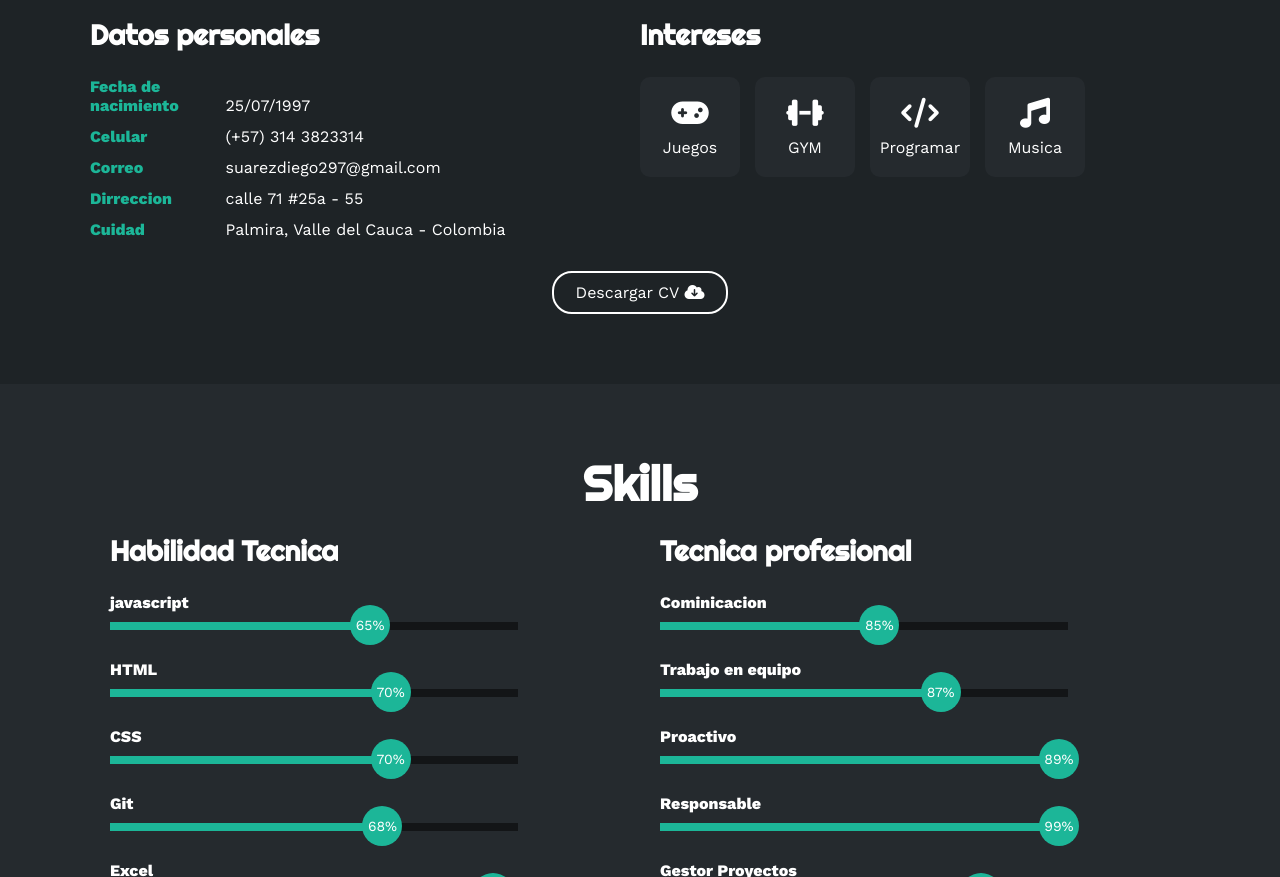
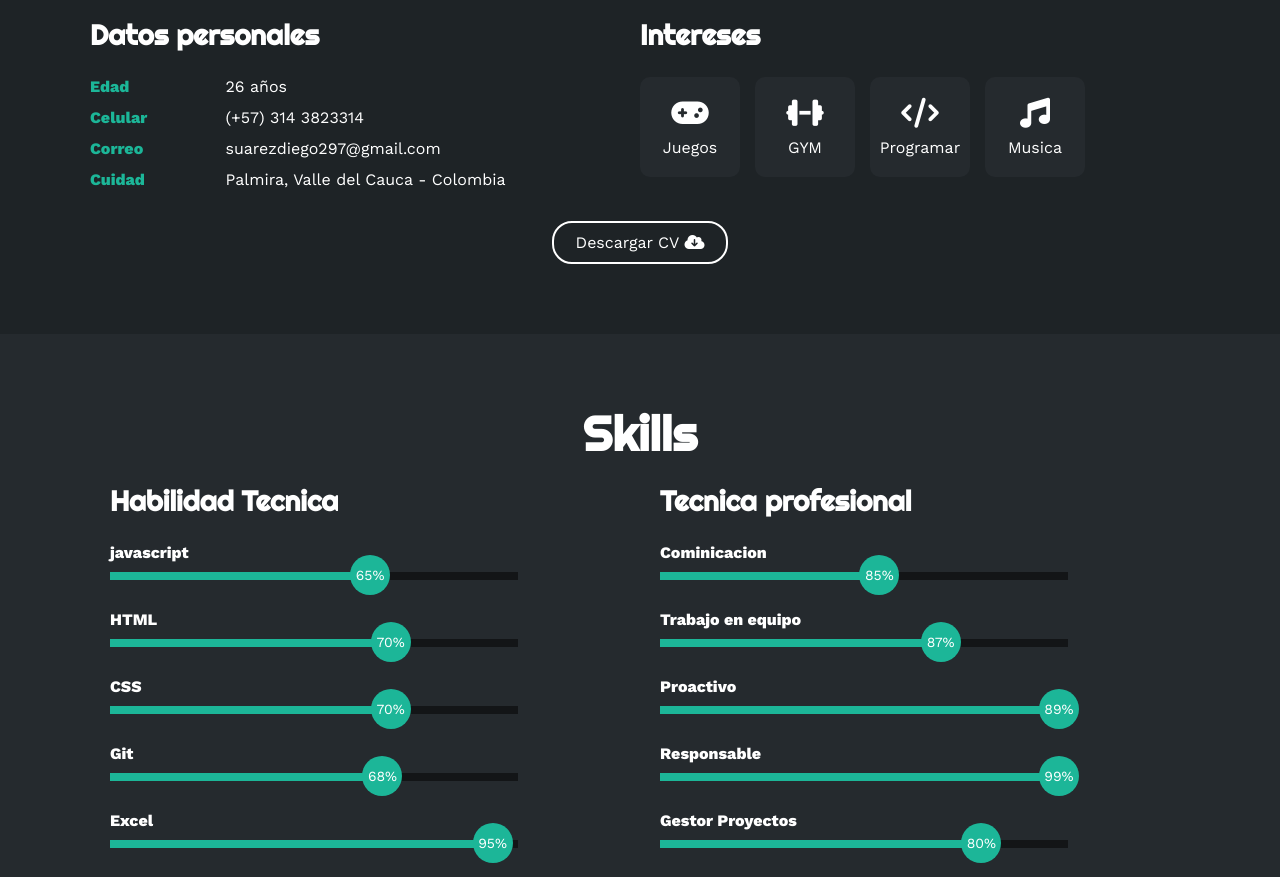
Before and after one commit to Diegocelsia/Portafolio, a plain HTML site: page index.html in a window 1280 px wide. Shown: the part 1306-2183 px from the top of the page. Drawn offline with nearby package versions, Linux system fonts and the light colour scheme.

```diff
--- a/index.html
+++ b/index.html
@@ -94,8 +94,8 @@
           <h3>Datos personales</h3>
           <ul>
             <li>
-              <strong>Fecha de nacimiento</strong>
-              25/07/1997
+              <strong>Edad</strong>
+              26 años
             </li>
             <li>
               <strong>Celular</strong>
@@ -104,10 +104,6 @@
             <li>
               <strong>Correo</strong>
               suarezdiego297@gmail.com
-            </li>
-            <li>
-              <strong>Dirreccion</strong>
-              calle 71 #25a - 55
             </li>
             <li>
               <strong>Cuidad</strong>
```
